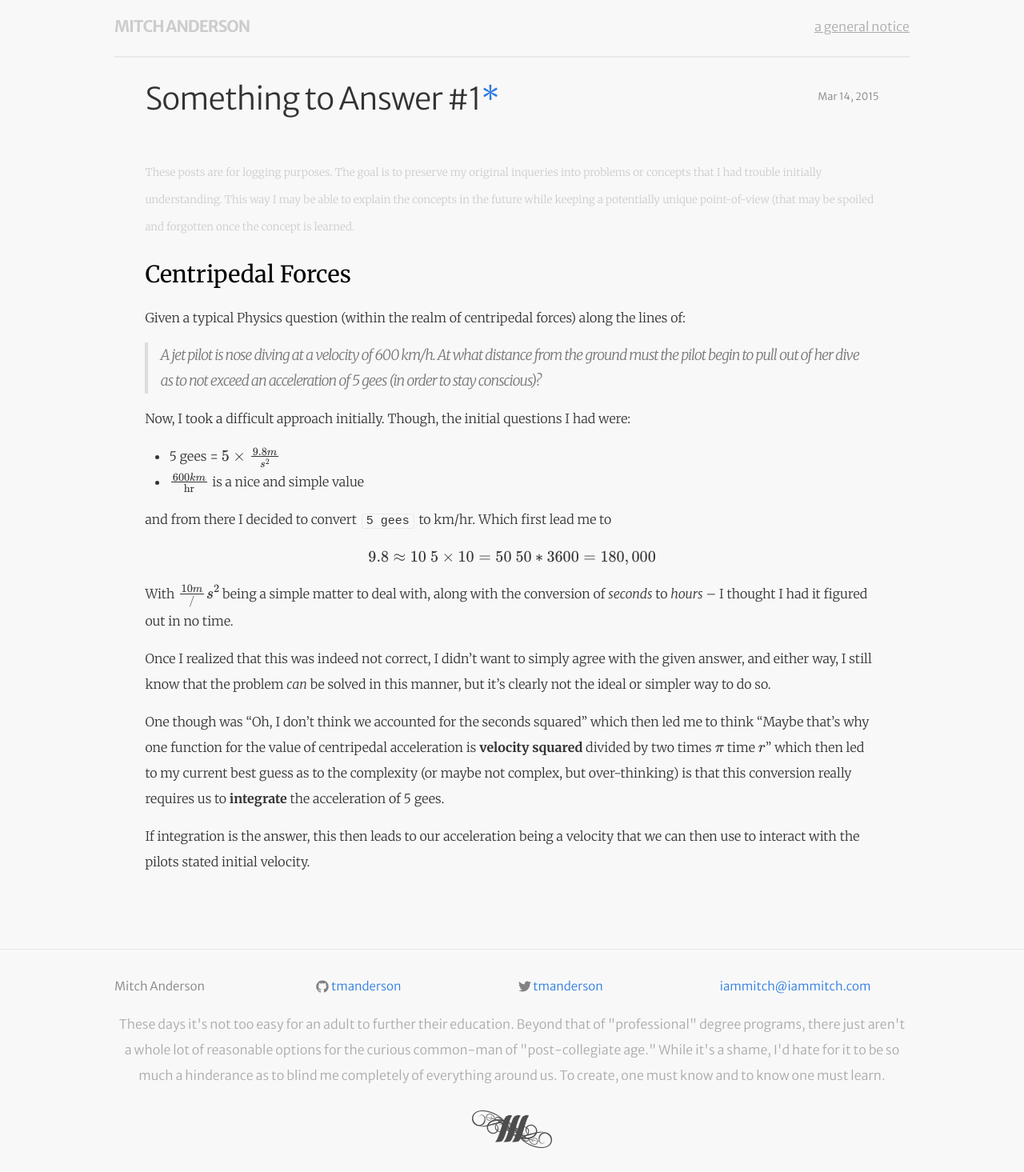
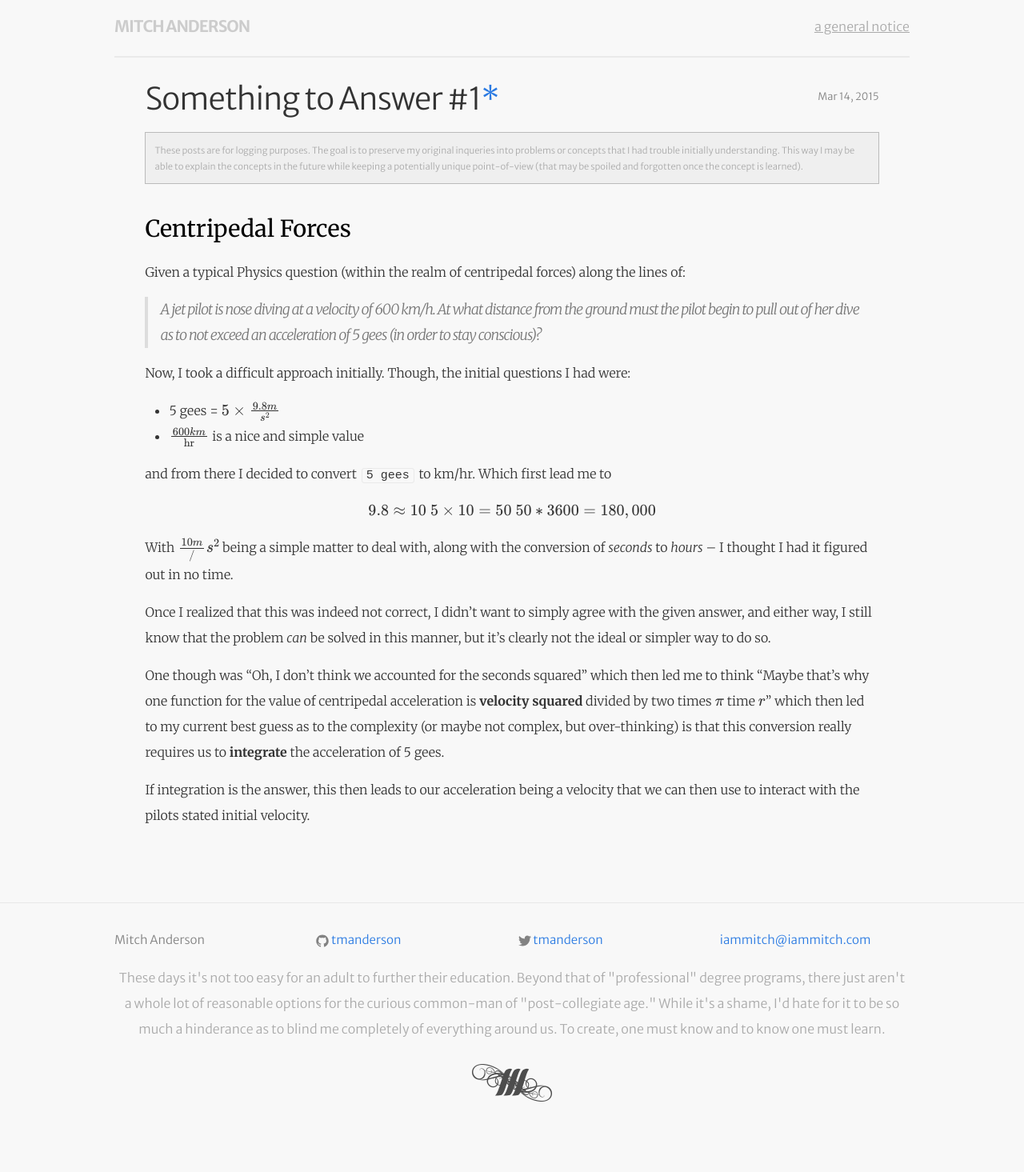
Before and after one commit to tmanderson/tmanderson.github.io, a Jekyll site: the page built from _posts/2015-03-14-Something-to-Answer.md, in a window 1280 px wide. Shown: the whole page at 80% size. Built offline with Jekyll 4.4.1, drawn with Linux system fonts in a browser that asks for light colours; formulas are drawn with MathJax 3; after the commit the page ends 1407 px from its top, so only the background shows below that.

Commit message:
Updates for styles and new notices

```diff
--- a/_layouts/post.html
+++ b/_layouts/post.html
@@ -15,6 +15,13 @@ MathJax.Hub.Config({
       {{ page.date | date: "%b %-d, %Y" }}
       {% if page.author %} • {{ page.author }}{% endif %}{% if page.meta %} • {{ page.meta }} <br /> {% endif %}
     </p>
+    {% if page.notice %}
+    <small class="notice">
+      {% if page.notice == "something-to-answer" %}
+        These posts are for logging purposes. The goal is to preserve my original inqueries into problems or concepts that I had trouble initially understanding. This way I may be able to explain the concepts in the future while keeping a potentially unique point-of-view (that may be spoiled and forgotten once the concept is learned).
+      {% endif %}
+    </small>
+    {% endif %}
   </header>
 
   <article class="post-content">
--- a/_posts/2015-03-14-Something-to-Answer.md
+++ b/_posts/2015-03-14-Something-to-Answer.md
@@ -1,15 +1,10 @@
 ---
 layout: post
 title:  "Something to Answer #1"
+notice: "something-to-answer"
 date:   2015-03-14 08:18:00
 categories: something-to-answer-unanswered
 ---
-
-<small style="color:#ccc">These posts are for logging purposes. The goal is to preserve my
-original inqueries into problems or concepts that I had trouble initially
-understanding. This way I may be able to explain the concepts in the
-future while keeping a potentially unique point-of-view (that may be spoiled
-and forgotten once the concept is learned.</small>
 
 ### Centripedal Forces
 
--- a/_sass/_layout.scss
+++ b/_sass/_layout.scss
@@ -246,6 +246,7 @@ header .page-heading {
 
   h1 {
     float: left;
+    margin-bottom: 0.6em;
   }
 
   .post-meta {
@@ -257,6 +258,18 @@ header .page-heading {
     content: " ";
     clear: both;
   }
+
+  small.notice {
+    background-color: #EFEFEF;
+    border: 1px solid #BBB;
+    font-size: 0.7em;
+    clear: both;
+    display: block;
+    color: #AAA;
+    padding: 1em;
+    line-height: 1.8em;
+  }
+
 }
 
 .post-title {
```
Also changed, not shown: _posts/2015-02-07-Thought-1.md (+1 -1 lines).
